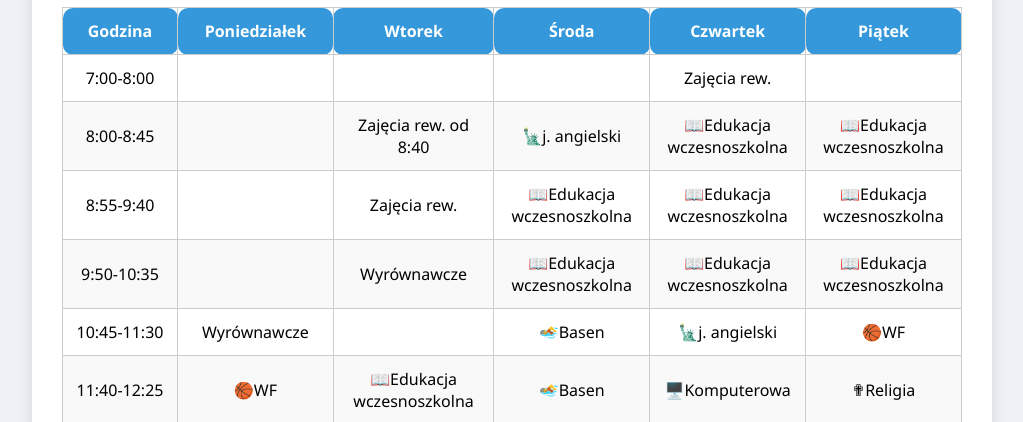
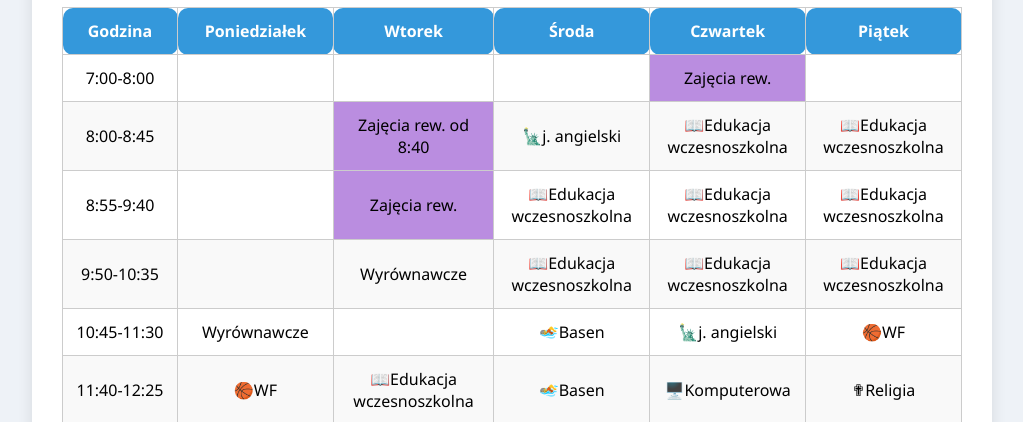
Before and after one commit to dbtrunks/plan-lekcji, a plain HTML site: page source/index.html in a window 1280 px wide. Shown: the part 308-730 px from the top of the page, without its empty margins (128-1151 px from the left). Drawn offline with Linux system fonts and the light colour scheme.

Commit message:
dodanie grapeBorders

```diff
--- a/source/script.js
+++ b/source/script.js
@@ -99,31 +99,40 @@ const timetable = [
 
 const tableBody = document.getElementById("tableBody");
 
+//timetable.forEach(row => {
+//  const tr = document.createElement("tr");
+//  tr.innerHTML = `
+//    <td>${row.time}</td>
+//    <td>${row.poniedziałek}</td>
+//    <td>${row.wtorek}</td>
+//    <td>${row.środa}</td>
+//    <td>${row.czwartek}</td>
+//    <td>${row.piątek}</td>
+//  `;
+//  tableBody.appendChild(tr);
+//});
+
+
+const days = ["poniedziałek", "wtorek", "środa", "czwartek", "piątek"];
+
 timetable.forEach(row => {
   const tr = document.createElement("tr");
-  tr.innerHTML = `
-    <td>${row.time}</td>
-    <td>${row.poniedziałek}</td>
-    <td>${row.wtorek}</td>
-    <td>${row.środa}</td>
-    <td>${row.czwartek}</td>
-    <td>${row.piątek}</td>
-  `;
+
+  // Dodajemy pierwszą komórkę z czasem
+  let rowHTML = `<td>${row.time}</td>`;
+
+  // Iterujemy po dniach tygodnia i sprawdzamy zawartość frazy
+  days.forEach(day => {
+    const text = row[day];
+    const hasRew = text.includes("Zajęcia rew.");
+    const className = hasRew ? " class='grapeBorders'" : "";
+
+    rowHTML += `<td${className}>${text}</td>`;
+  });
+
+  tr.innerHTML = rowHTML;
   tableBody.appendChild(tr);
 });
-
-
-//for(let row of tableBody.rows) {
-//  var time = row.cells[0].innerHTML
-//    if(time == '11:40-12:25'){
-//          tableBody.rows[row.rowIndex].insertAdjacentHTML('beforebegin', "<tr class='doubleBorders'><td></td><td colspan=5>Przerwa obiadowa  I</td></tr>");
-//    }else
-//  if(time == '12:45-13:30'){
-//    tableBody.rows[row.rowIndex].insertAdjacentHTML('beforebegin', "<tr class='doubleBorders'><td></td><td colspan=5>Przerwa obiadowa  II </td></tr>");
-//  }
-//
-//}
-
 
 
 var x = setInterval(function() {
--- a/source/style.css
+++ b/source/style.css
@@ -92,3 +92,7 @@ p{
 .column{
   width: 33%;
 }
+
+.grapeBorders{
+	     background-color: #BA8DE0;
+}
```
